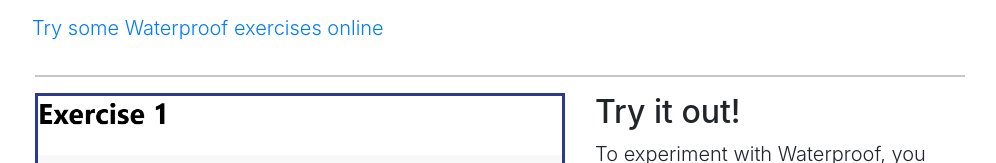
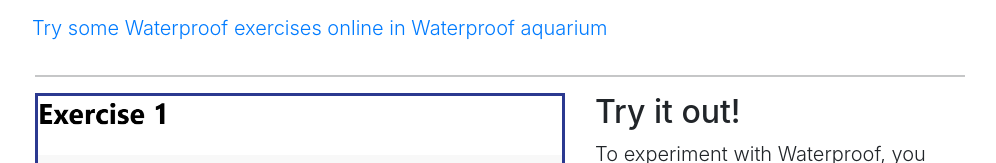
Before and after one commit to impermeable/impermeable.github.io, a website: page index.html in a window 1280 px wide. Shown: the part 637-800 px from the top of the page, without its empty margins (140-1136 px from the left). Drawn offline with nearby package versions, Linux system fonts and the light colour scheme.

Commit message:
Update index.html from suggestion
Co-authored-by: jim-portegies <36723906+jim-portegies@users.noreply.github.com>

```diff
--- a/index.html
+++ b/index.html
@@ -91,7 +91,7 @@
     <div class="row featurette">
       <h2 class="featurette-heading">Learn to prove mathematical statements. <span class="text-muted">Immediate feedback.</span></h2>
       <p class="lead">Waterproof is educational software designed to help students with learning the skill of proving mathematical statements.</p>
-      <p class="lead"><a href="https://impermeable.github.io/aquarium">Try some Waterproof exercises online</a></p>
+      <p class="lead"><a href="https://impermeable.github.io/aquarium">Try some Waterproof exercises online in Waterproof aquarium</a></p>
     </div>
 
     <hr class="featurette-divider">
```
